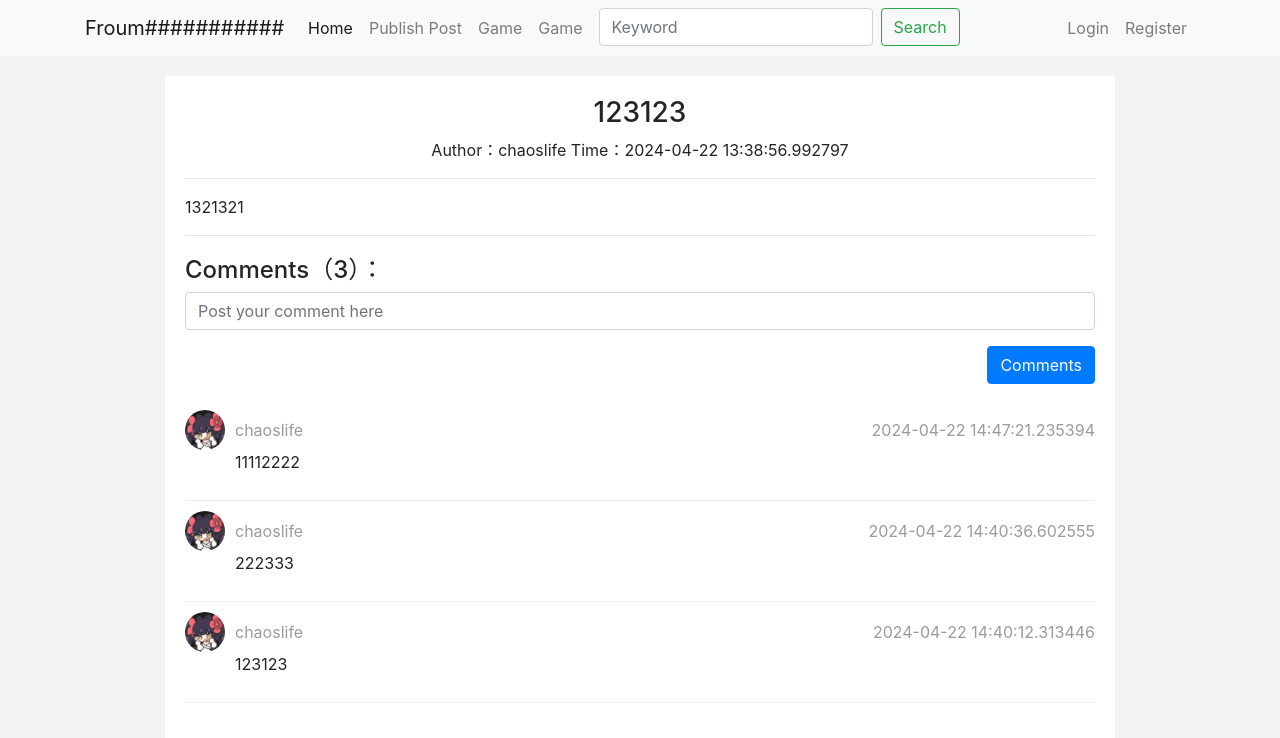
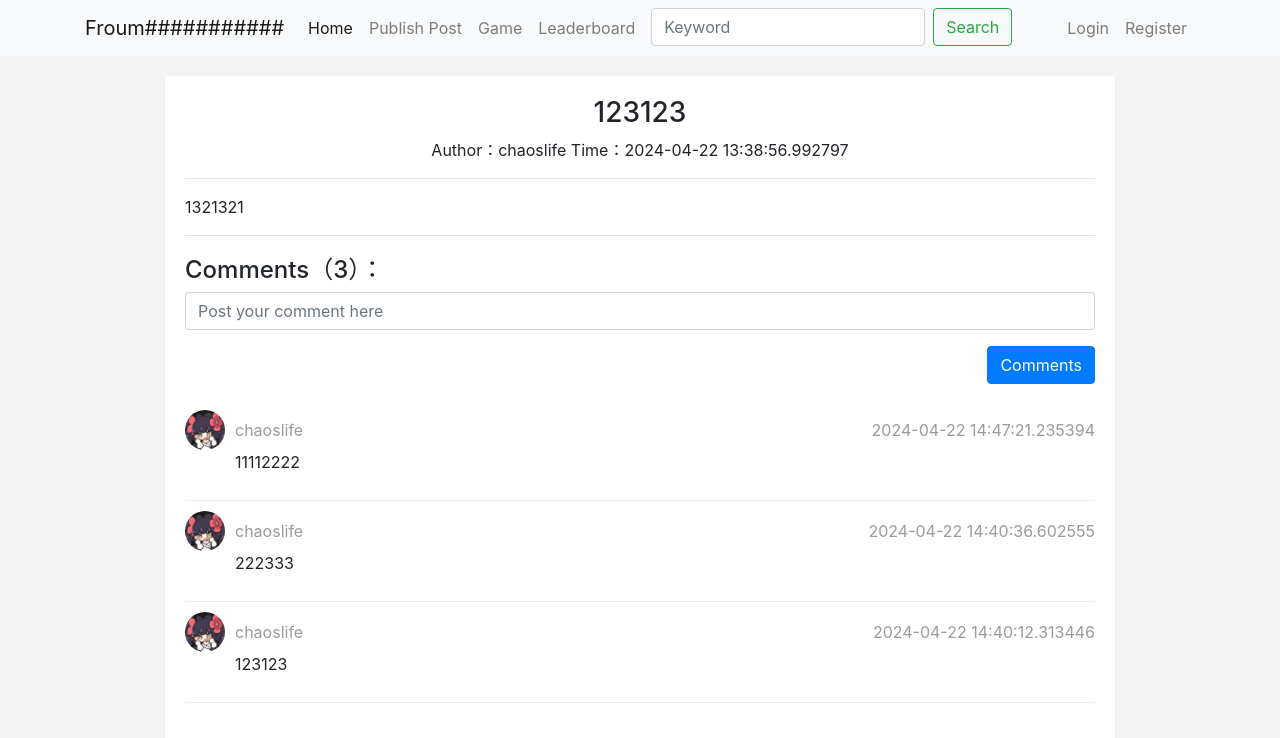
Before and after one commit to HerschelXu/AWDGP, a Flask app: page /forum/detail/1 in a window 1280 px wide. Shown: the top 738 px of the page. Run offline with Flask 3, Linux system fonts and the light colour scheme; data comes from the database, SQL or seed files in the repository; some libraries are stand-ins or nearby versions.

Commit message:
Reformat

```diff
--- a/templates/base.html
+++ b/templates/base.html
@@ -29,7 +29,7 @@
                         <a class="nav-link" href="{{ url_for('game.game') }}">Game</a>
                     </li>
                     <li class="nav-item">
-                        <a class="nav-link" href="{{ url_for('game.leaderboard') }}">Game</a>
+                        <a class="nav-link" href="{{ url_for('game.leaderboard') }}">Leaderboard</a>
                     </li>
                     <li class="nav-item ml-2">
                         <form class="form-inline my-2 my-lg-0" method="GET" action="{{ url_for('forum.search') }}">
```
